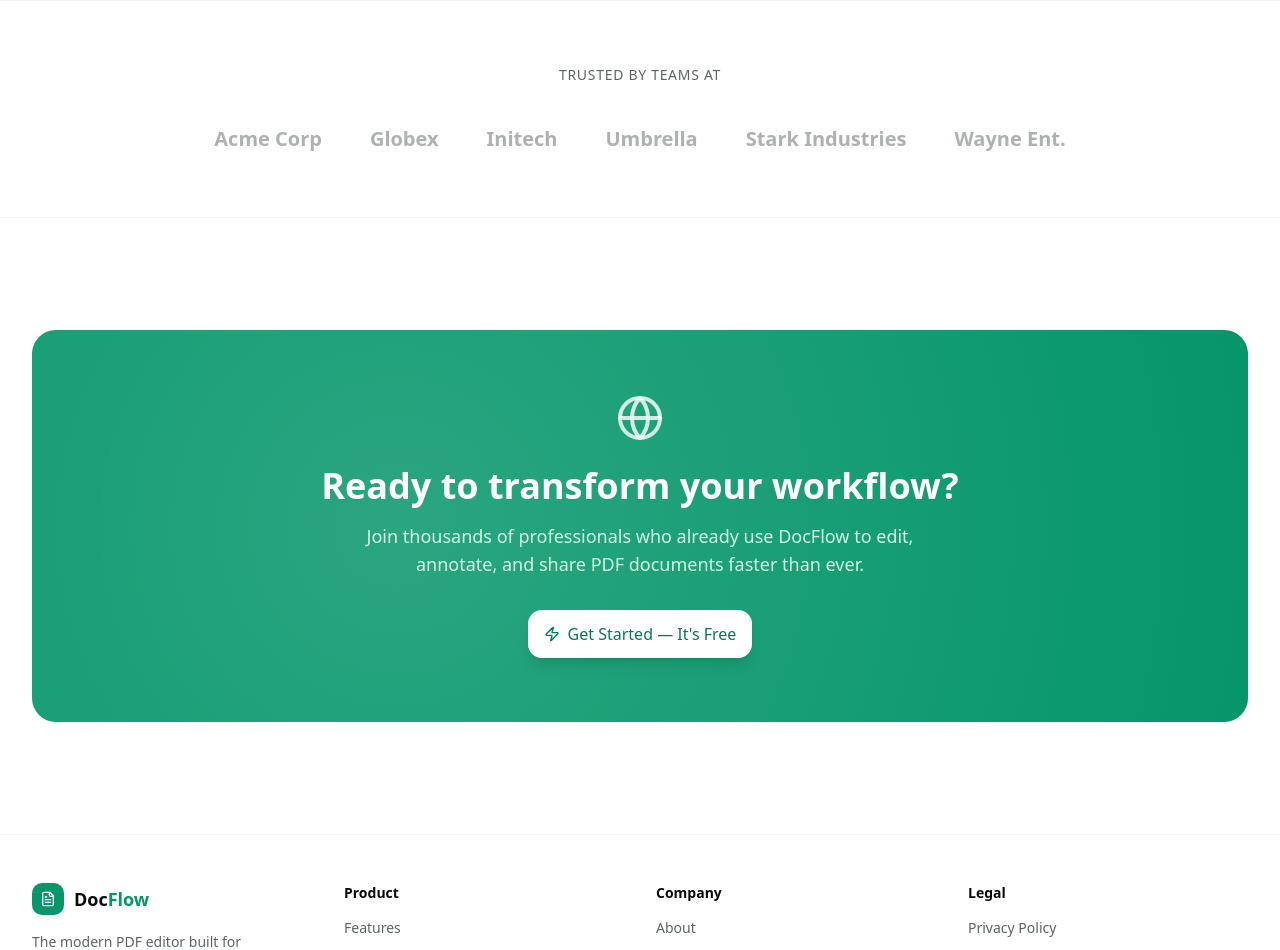
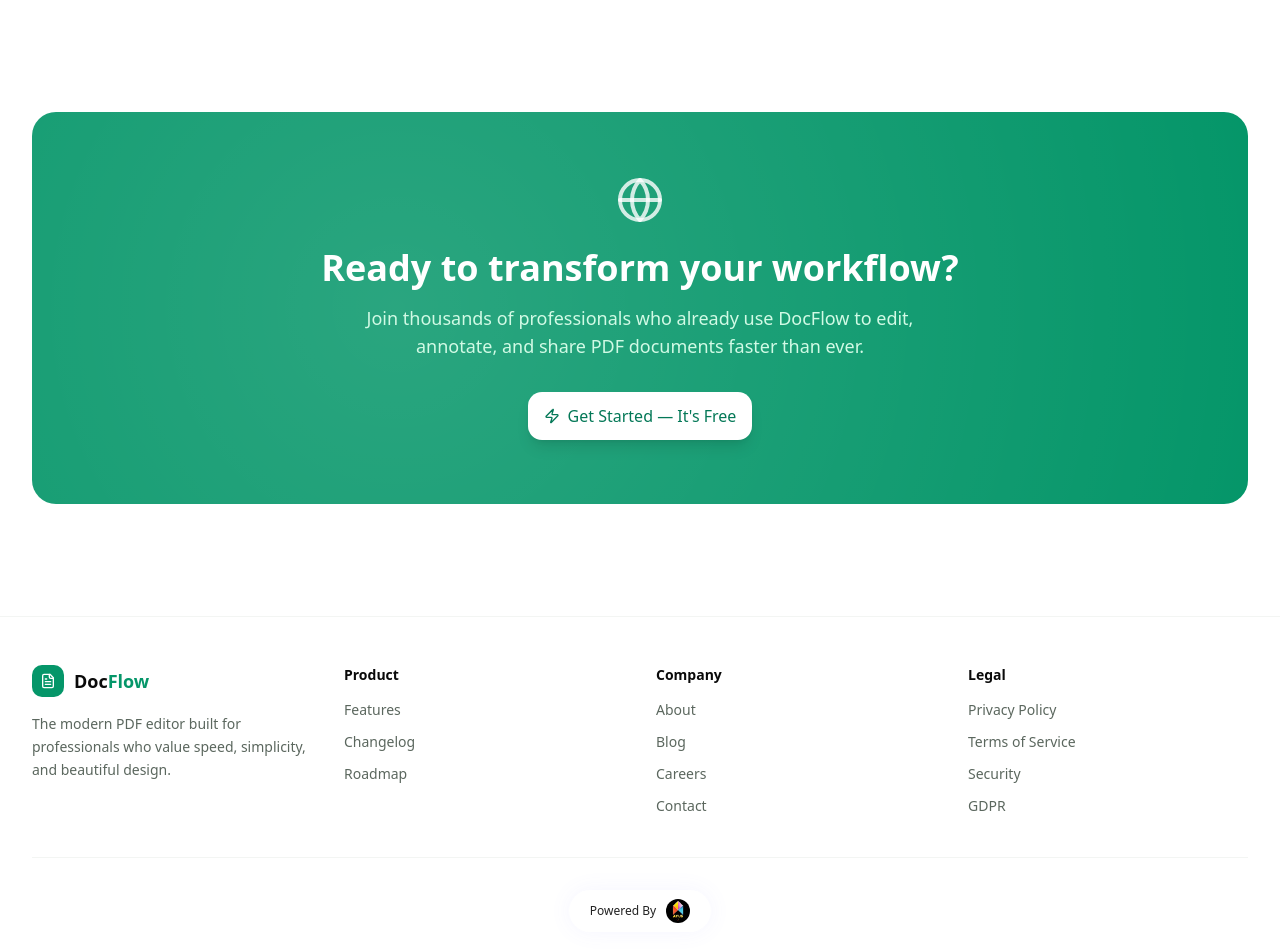
Before and after one commit to AYUS974/docFlow, a Next.js app: page / in a window 1280 px wide. Shown: the part 3460-4410 px from the top of the page. Built offline with nearby package versions, Linux system fonts and the light colour scheme.

Commit message:
some bugs removed

```diff
--- a/src/components/landing/landing-page.tsx
+++ b/src/components/landing/landing-page.tsx
@@ -516,29 +516,6 @@ export function LandingPage() {
       </section>
       */}
 
-      {/* Trust Bar */}
-      <section className="py-16 border-y border-border/40">
-        <div className="max-w-7xl mx-auto px-4 sm:px-6 lg:px-8">
-          <div className="text-center mb-10">
-            <p className="text-sm font-medium text-muted-foreground uppercase tracking-wider">
-              Trusted by teams at
-            </p>
-          </div>
-          <div className="flex flex-wrap items-center justify-center gap-x-12 gap-y-6 opacity-50">
-            {['Acme Corp', 'Globex', 'Initech', 'Umbrella', 'Stark Industries', 'Wayne Ent.'].map(
-              (company) => (
-                <div
-                  key={company}
-                  className="text-lg sm:text-xl font-bold text-muted-foreground"
-                >
-                  {company}
-                </div>
-              )
-            )}
-          </div>
-        </div>
-      </section>
-
       {/* CTA Section */}
       <section className="py-20 sm:py-28">
         <div className="max-w-7xl mx-auto px-4 sm:px-6 lg:px-8">
@@ -597,17 +574,7 @@ export function LandingPage() {
               <ul className="space-y-2">
                 {['Features', 'Changelog', 'Roadmap'].map((item) => (
                   <li key={item}>
-                    <button
-                      className="text-sm text-muted-foreground hover:text-foreground transition-colors"
-                      onClick={() => {
-                        if (item === 'Pricing') {
-                          const section = document.getElementById('pricing')
-                          section?.scrollIntoView({ behavior: 'smooth' })
-                        }
-                      }}
-                    >
-                      {item}
-                    </button>
+                    <span className="text-sm text-muted-foreground">{item}</span>
                   </li>
                 ))}
               </ul>
@@ -650,11 +617,9 @@ export function LandingPage() {
               />
             </a>
 
-            <div className="flex flex-col items-center gap-1.5 text-center">
-              <p className="text-sm text-muted-foreground">
-                &copy; 2026 DocFlow. All rights reserved.
-              </p>
-            </div>
+            <p className="text-sm text-muted-foreground">
+              &copy; 2026 DocFlow. All rights reserved.
+            </p>
           </div>
         </div>
       </footer>
```
